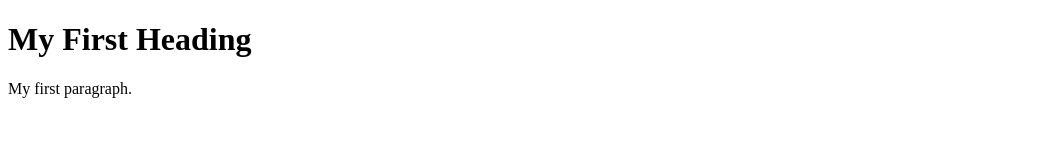
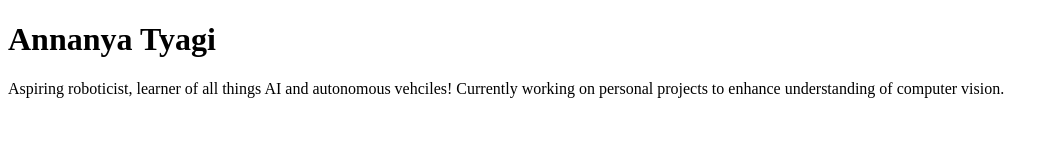
Before and after one commit to annanyatyagi12/annanya_tyagi.github.io, a plain HTML site: page index.html in a window 1280 px wide. Shown: the whole page, without its empty margins (0-1059 px from the left). Drawn offline with Linux system fonts and the light colour scheme.

Commit message:
Update header messages

```diff
--- a/index.html
+++ b/index.html
@@ -2,9 +2,9 @@
 <html>
 <body>
 
-<h1>My First Heading</h1>
+<h1>Annanya Tyagi</h1>
 
-<p>My first paragraph.</p>
+<p>Aspiring roboticist, learner of all things AI and autonomous vehciles! Currently working on personal projects to enhance understanding of computer vision. </p>
 
 </body>
 </html>
```
